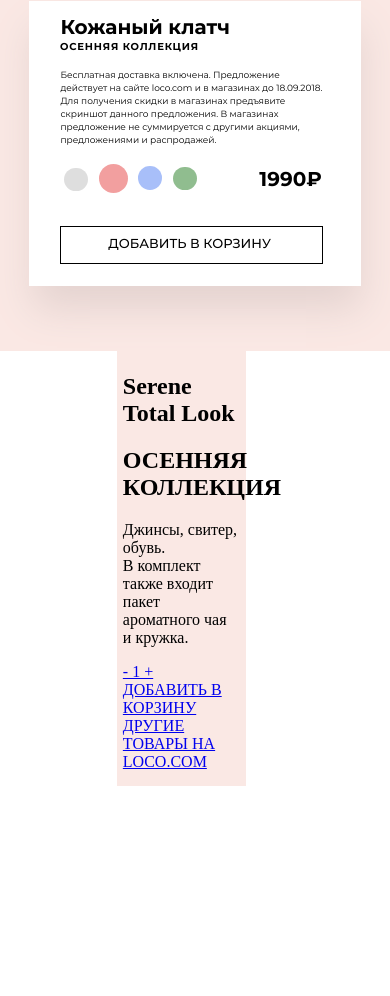
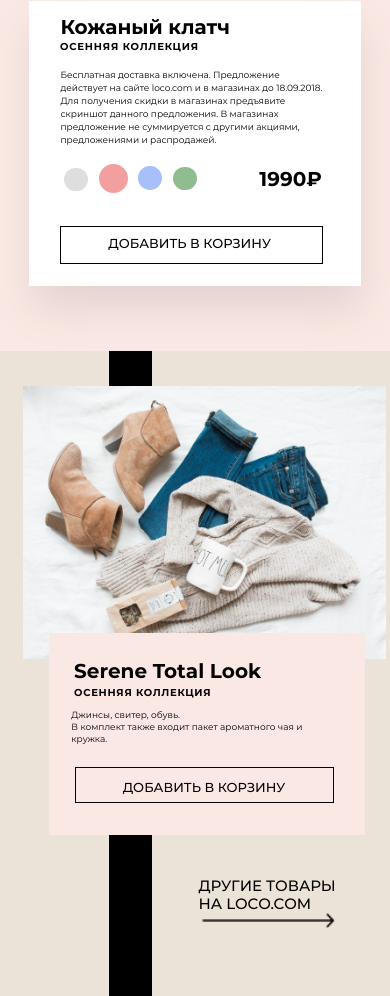
Before and after one commit to WebHeroSchool/Loco_, a plain HTML site: page index.html in a window 390 px wide. Shown: the part 886-1882 px from the top of the page. Before the commit the page ends 1672 px from the top, so only its background shows below. Drawn offline with Linux system fonts and the light colour scheme.

Commit message:
2,3 секция

```diff
--- a/index.html
+++ b/index.html
@@ -33,7 +33,7 @@
     <a class="icon__link-inst" href="#"><img src="img/INST.png"></a>
     <a class="icon__link-vk" href="#"><img src="img/VK.png"></a>
     <a class="icon__link-facebook" href="#"><img src="img/FB.png"></a>
-  <a class="icon__link-scroll" href="#"><img src="img/scroll.png"></a>
+  <a class="icon__link-scroll" href="#"><img src="img/Scrooll.png"></a>
   </div>
   </div>
   <div class="page2">
@@ -64,6 +64,7 @@
     <div class="page3__wrapper">
 
       <div class="clotheess">
+        <img class="clothes" src="img/clothes.png" alt="">
       </div>
 
       <section class="section3">
@@ -73,12 +74,12 @@
           <p class="section3__subtitle">Джинсы, свитер, обувь.<br>В комплект также входит пакет ароматного чая и кружка.</p>
           <a class="section3_button-1" href="#"> - 1 + </a>
           <a class="section3_button-2"href="#"> ДОБАВИТЬ В КОРЗИНУ </a>
-          <a class="button-next" href="#">ДРУГИЕ ТОВАРЫ НА LOCO.COM </a>
+
 
           </section>
-
-
-
+  <div class="btn_temp">
+  <a class="button-next" href="#">ДРУГИЕ ТОВАРЫ НА LOCO.COM <img class="strelka5_img" src="img/Vector2.3.png"></a>
+</div>
 </div>
 
     </div>
--- a/style.css
+++ b/style.css
@@ -230,54 +230,45 @@ height: 844px;
   top: 0;
       left: 16vw;
     }
-    .section3{
-        position: absolute;
-        box-sizing: border-box;
-        margin-left: 30vw;
-        margin-top: 0vw;
-        width: 33vw;
-        background-color: #FAE8E4;
-        padding: 0.6vw 2vw 3.8vw 1.5vw;
+
+  .page3{
+  background: linear-gradient(to right, #EBE3D8 27%, #000 27%, #000 32%, #EBE3D8 31%, #EBE3D8 75%);
 }
-  /*  .page3{
-      background: linear-gradient(to right, #000 7%, #EBE3D8 7%);
-border-left: 27vw solid #EBE3D8;
-    }
+
     .page3__wrapper{
-      padding-bottom: 10vw;
+      padding-bottom: 16.5vw;
     }
    .clothes {
      position: relative;
-margin-top: 9.5vw;
-margin-left: -21vw;
-}/*
+       margin-top: 9.7vw;
+       margin-left: 6vw;}
 
 .section3{
     position: absolute;
     box-sizing: border-box;
-        margin-left: 30vw;
+    margin-left: 56.5vw;
     margin-top: -35.5vw;
     width: 33vw;
     background-color: #FAE8E4;
     padding: 0.6vw 2vw 3.8vw 1.5vw;
 }
 
-/*.section3__title{
-    font:  normal 40px/41px 'montserrat-bold', arial, helvetica, sans-serif;
-    margin-left: 1.5vw;
+.section3__title{
+    font:  normal 40px/38px 'montserrat-bold', arial, helvetica, sans-serif;
+    margin-left: 2vw;
     margin-bottom: 0vw;
 }
 .section3__title2{
   letter-spacing: 1px;
 font: normal 16px/16px 'montserrat-bold', arial, helvetica, sans-serif;
-margin-left: 1.5vw;
+margin-left: 2vw;
 margin-bottom: 2.4vw;
 }
 .section3__subtitle
 {
   font: normal 15px/22px 'montserrat-regular', arial, helvetica, sans-serif;
-      margin-left: 1.7vw;
-      padding-right: 4vw;
+      margin-left: 2.3vw;
+      padding-right: 2vw;
       margin-bottom: 4.6vw;
 }
 .section3_button-1{
@@ -286,7 +277,7 @@ color: #000000;
 text-decoration: none;
 border: 1.5px solid #000000;
 box-sizing: border-box;
-margin-left: 1.5vw;
+margin-left: 2vw;
 padding: 0.8vw 0 0.7vw 0.8vw;
     font:  normal 15px 'montserrat-medium', arial, helvetica, sans-serif;
 }
@@ -297,13 +288,33 @@ padding: 0.8vw 0 0.7vw 0.8vw;
     text-decoration: none;
     border: 1.5px solid #000000;
     box-sizing: border-box;
-    margin-left: 1.4vw;
-    padding: 0.8vw 3.2vw 0.8vw 2.7vw;
+    margin-left: 1.2vw;
+        padding: 0.8vw 3.2vw 0.8vw 3vw;
 }
-.section3__button-next{
-    font:  normal 13px/16px 'montserrat-medium', arial, helvetica, sans-serif;
-}*/
+.button-next{
+    font:  normal 13px/16px 'montserrat-medium', arial, helvetica, sans-serif;text-decoration: none;
+    color: black;
+}
+.btn_temp{
+  margin-top: -8.5vw;
+      margin-left: 65.9vw;
+}
+.strelka5_img{
+      margin-left: 0.8vw;
+}
+@media (max-width: 1400px){
+  .section3_button-1 {
+    margin-left: 0vw;
+}
+.btn_temp {
+    margin-top: -4.5vw;
+    margin-left: 74.9vw;
+}
 
+.strelka5_img {
+    margin-left: 0.8vw;
+    width: 5vw;
+  }
 @media (max-width: 1300px){
   .section__title {
     font: normal 71px/74px 'montserrat-bold', arial, helvetica, sans-serif;
@@ -375,6 +386,21 @@ font:  normal 10px 'montserrat-medium', arial, helvetica, sans-serif;
     .strelka4_img {
     width: 9vw;
     }
+    .section3 {
+    padding: 0.6vw 0.2vw 3.8vw 1.5vw;
+    margin-left: 51.5vw;
+    width: 39vw;
+}
+.btn_temp {
+    margin-top: 0.5vw;
+    margin-left: 48.9vw;
+}
+.section3_button-2{
+  padding: 0.8vw 1.2vw 0.8vw 2vw
+}
+.section3_button-1 {
+    margin-left: 4vw;
+}
   }
 
     @media (max-width: 900px){
@@ -398,7 +424,27 @@ font:  normal 10px 'montserrat-medium', arial, helvetica, sans-serif;
     margin-left: 56vw;
     width: 41vw;
     padding: 1.6vw 1.5vw 2.8vw 0;
-}}
+}
+.section3 {
+    width: 46vw;
+}
+.clothes {
+    width: 80vw;
+}
+.btn_temp {
+    margin-top: 7.5vw;
+    margin-left: 38.9vw;
+}
+.button-next {
+    font: normal 15px/16px 'montserrat-medium', arial, helvetica, sans-serif;
+    text-decoration: none;
+    color: black;
+}
+.strelka5_img {
+    margin-left: 0.8vw;
+    width: 133.5px;
+}
+}
   @media (max-width: 768px){
     .header {
         margin-bottom: 60px;
@@ -473,6 +519,26 @@ margin-top: 0;
 }
 .pink {
     display: none;
+}
+.section3 {
+    width: 70vw;
+    margin-left: 11.5vw;
+    margin-top: -12.5vw;
+}
+.section3_button-1 {
+    margin-left: 4vw;
+    display: none;
+}.section3_button-2 {
+    padding: 2.8vw 3.2vw 2.8vw 3vw;
+    margin-left: 18.2vw;
+}
+.btn_temp {
+    margin-top: 45.5vw;
+    margin-left: 32.9vw;
+}.button-next {
+    font: normal 15px/16px 'montserrat-medium', arial, helvetica, sans-serif;}
+    .strelka5_img {
+      width: 133.5px;
   }}
   @media (max-width: 500px){
     .header {
@@ -544,6 +610,27 @@ margin-top: 0;
 .section2_button-2 {
     font: normal 11px 'montserrat-medium', arial, helvetica, sans-serif;
 
+}
+.clothes {
+    width: 88vw;
+}
+.section3 {
+    width: 63vw;
+    margin-left: 20.5vw;
+    margin-top: -12.5vw;}
+    .section3__title {
+    font: normal 20px/38px 'montserrat-bold', arial, helvetica, sans-serif;}
+    .section3__title2 {
+
+    font: normal 10px/16px 'montserrat-bold', arial, helvetica, sans-serif;
+
+}
+.section3__subtitle {
+    font: normal 9px/22px 'montserrat-regular', arial, helvetica, sans-serif;
+}
+.section3_button-2 {
+    padding: 2.8vw 8.2vw 1.8vw 7vw;
+    margin-left: 3.2vw;
 }
   }
   @media (max-width: 400px){
@@ -634,4 +721,40 @@ margin-left: 8vw;
 }
 .page2 {
     padding-bottom: 16.5vw;
+}
+.clothes{
+      margin-top: 9.1vw;
+          width: 93vw;
+  }
+  .section3 {
+      padding: 0.6vw 0.2vw 9.8vw 1.5vw;
+      width: 81vw;
+  margin-left: 12.5vw;
+  margin-top: -7.5vw;}
+  .section3__title {
+    margin-left: 5vw;
+      margin-bottom: -3.5vw;}
+      .section3__title2 {
+    letter-spacing: 0.7px;
+        font: normal 10px/15px 'montserrat-bold', arial, helvetica, sans-serif;
+    margin-left: 5vw;
+
+}
+.section3__subtitle {
+    font: normal 9px/12px 'montserrat-regular', arial, helvetica, sans-serif;
+    margin-left: 4.3vw;
+    padding-right: 14vw;
+    margin-bottom: 8.5vw
+}
+.section3_button-2 {
+    padding: 2.8vw 12.2vw 1.8vw 12vw;
+    margin-left: 5.2vw;
+}
+.btn_temp {
+    margin-top: 55vw;
+    padding-right: 7vw;
+    margin-left: 50.9vw;
+}
+.page3 {
+    background: linear-gradient(to right, #EBE3D8 28%, #000 27%, #000 39%, #EBE3D8 34%, #EBE3D8 72%);
 }}
```
Also changed, not shown: img/Scrooll.png (added). Lines whose indentation alone changed are shown as unchanged.
